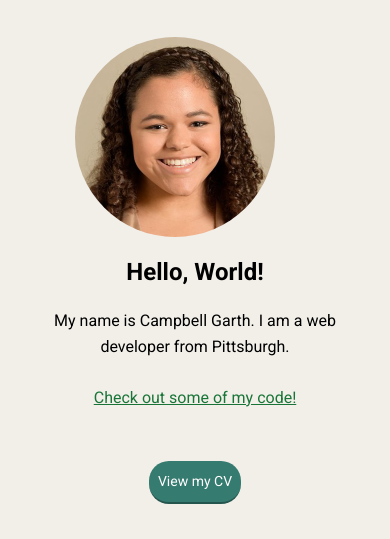
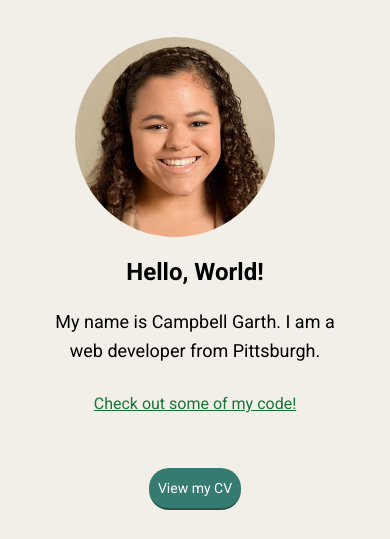
Before and after one commit to campbellgarth/portfolio-website, a plain HTML site: page index.html in a window 390 px wide. Shown: the part 157-696 px from the top of the page. Drawn offline with nearby package versions, Linux system fonts and the light colour scheme.

Commit message:
updated font size for home page

```diff
--- a/css/style.production.css
+++ b/css/style.production.css
@@ -602,7 +602,7 @@ button:focus {
     }
     .homepage-intro{
         text-align: center;
-        font-size: 16px;
+        font-size: 18px;
         width: 90%;
         margin: 0px auto;
     }
--- a/css/styles.css
+++ b/css/styles.css
@@ -481,7 +481,7 @@ table, th, td{
     }
     .homepage-intro{
         text-align: center;
-        font-size: var(--small-font);
+        font-size: var(--standard-font);
         width: 90%;
         margin: 0px auto;
     }
```
